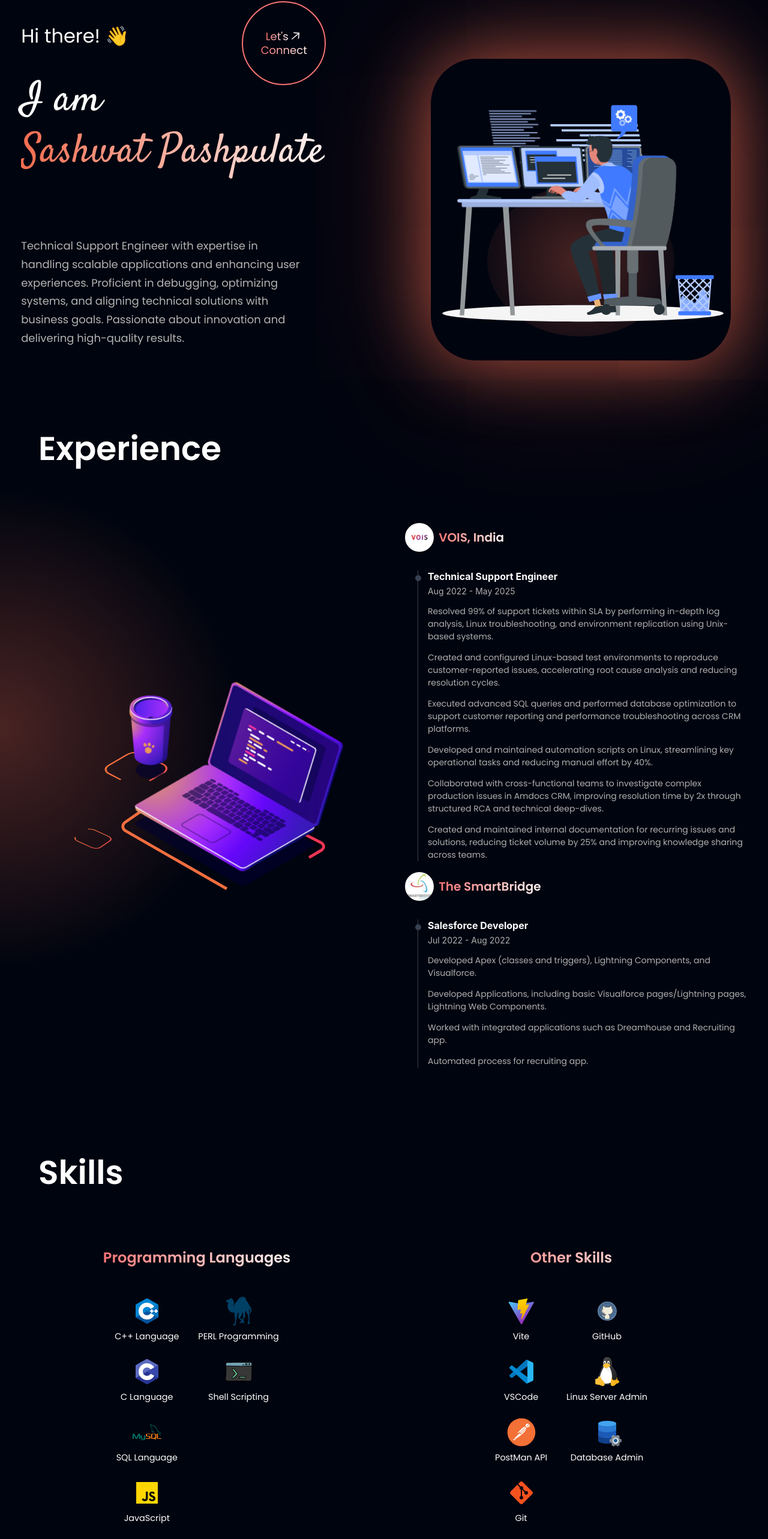
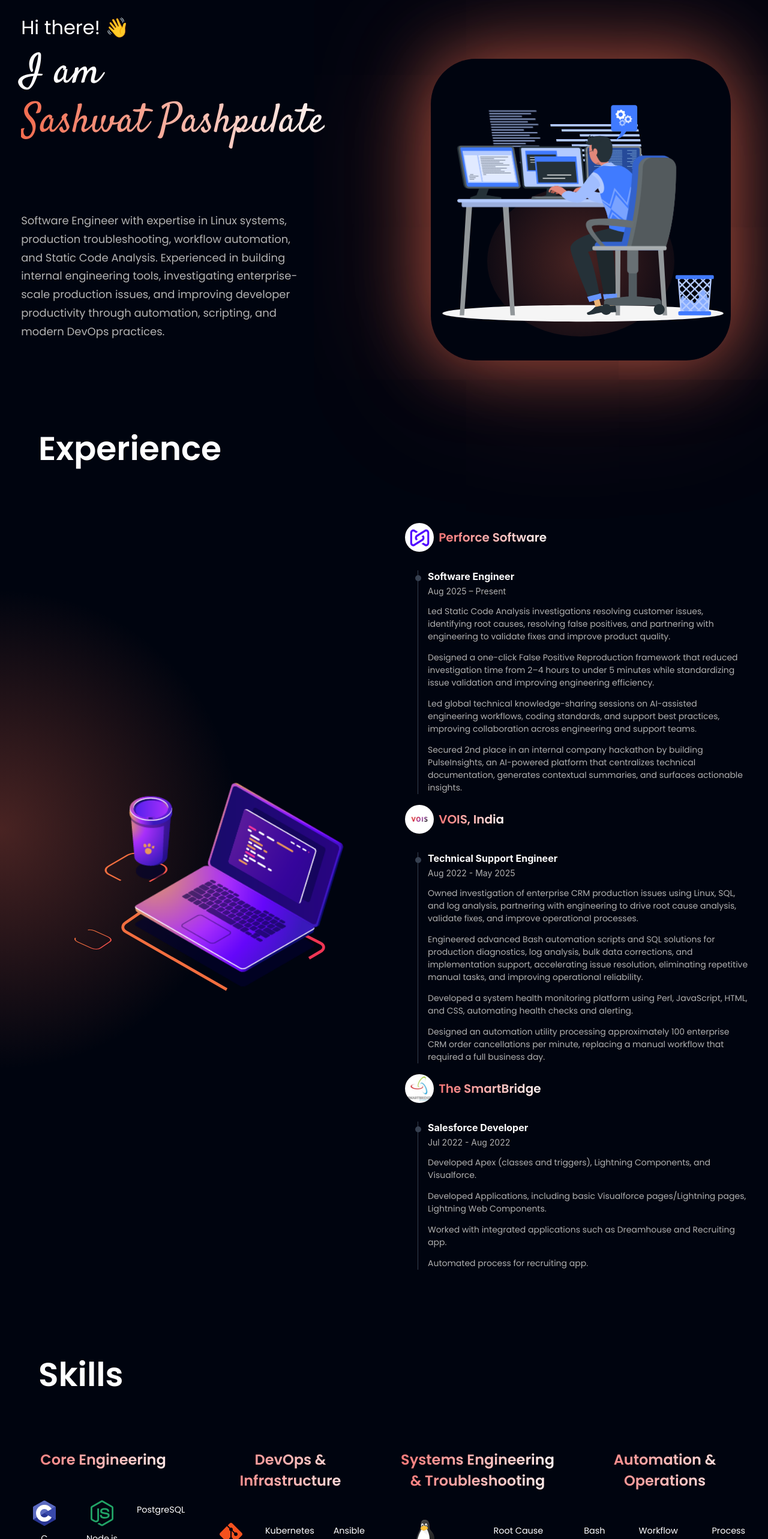
Before and after one commit to SASHWAT12/Portfolio, a React (Create React App) app: page / in a window 1280 px wide. Shown: the part 130-2696 px from the top of the page at 60% size. Built offline with nearby package versions, Linux system fonts and the light colour scheme.

Commit message:
Updating portfolio

```diff
--- a/src/Assets/index.js
+++ b/src/Assets/index.js
@@ -5,29 +5,21 @@ import LinkedInIcon from "./LinkedInIcon.svg";
 import TwitterIcon from "./TwitterIcon.svg";
 import KalingaIcon from "./KalingaIcon.png";
 import SchoolIcon from "./SchoolIcon.png";
-import BootstrapIcon from "./BootstrapIcon.svg";
 import ConsoleIcon from "./ConsoleIcon.png";
 import CppIcon from "./CppIcon.svg";
 import CssIcon from "./CssIcon.svg";
-import DatabaseIcon from "./DatabaseIcon.png";
-import ExpressJsIcon from "./ExpressJsIcon.svg";
 import GitIcon from "./GitIcon.svg";
 import HtmlIcon from "./HtmlIcon.svg";
-import JQueryIcon from "./JQueryIcon.png";
 import JavascriptIcon from "./JavascriptIcon.svg";
 import LinuxIcon from "./LinuxIcon.png";
-import MongoDBIcon from "./MongoDBIcon.png";
 import NodeJsIcon from "./NodeJsIcon.svg";
 import ReactIcon from "./ReactIcon.svg";
 import SQLIcon from "./SQLIcon.svg";
 import PerlIcon from "./PerlIcon.png";
-import TailwindIcon from "./TailwindIcon.svg";
-import ViteIcon from "./ViteIcon.svg";
-import VSCodeIcon from "./VSCodeIcon.svg";
-import PostmanIcon from "./PostmanIcon.svg";
 import CIcon from "./CIcon.svg";
 import VoisIcon from "./VoisIcon.jpeg";
 import SmartbridgeIcon from "./SmartbridgeIcon.jpeg";
+import PerforceIcon from "./Perforce_logo.png";
 import Arcane from "./Arcane.jpg";
 import Dapp from "./Dapp.png";
 import TruffleIcon from "./TruffleIcon.png";
@@ -39,12 +31,11 @@ import Sign from "./Sign.svg";
 
 export {close,menu,Sign};
 
-export const LinkedInLink = "https://www.linkedin.com/in/sashwat-p-1952471b1/";
 export { PassportImage, Arcane, Dapp, GithubIcon };
 export const aboutMe = {
     name: "Sashwat Pashpulate",
-    tagLine: "Senior Executive @ _VOIS | Expertise in C++, React.js and Cloud Technologies",
-    intro: "Technical Support Engineer with expertise in handling scalable applications and enhancing user experiences. Proficient in debugging, optimizing systems, and aligning technical solutions with business goals. Passionate about innovation and delivering high-quality results.",
+    tagLine: "DevOps Engineer | Linux • Automation • CI/CD • Infrastructure as Code",
+    intro: "Software Engineer with expertise in Linux systems, production troubleshooting, workflow automation, and Static Code Analysis. Experienced in building internal engineering tools, investigating enterprise-scale production issues, and improving developer productivity through automation, scripting, and modern DevOps practices.",
     signature: "Made with 💙 by Sashwat Pashpulate"
 }
 export const resumeLink = "https://drive.usercontent.google.com/download?id=1wvXYuCVQcicZZu1yMOmARbfdpCChxVar&export=download";
@@ -95,47 +86,94 @@ export const educationList = [
 
   export const SkillSet = [
     {
-      category: "Programming Languages",
+      category: "Core Engineering",
       skills: [
-        { id: "skill1", icon: CppIcon, name: "C++ Language" },
-        { id: "skill2", icon: CIcon, name: "C Language" },
-        { id: "skill3", icon: SQLIcon, name: "SQL Language" },
-        { id: "skill4", icon: JavascriptIcon, name: "JavaScript" },
-        { id: "skill5", icon: PerlIcon, name: "PERL Programming" },
-        { id: "skill6", icon: ConsoleIcon, name: "Shell Scripting" },
-      ],
+        { id: "core1", icon: CIcon, name: "C" },
+        { id: "core2", icon: CppIcon, name: "C++" },
+        { id: "core3", icon: JavascriptIcon, name: "JavaScript" },
+        { id: "core4", icon: ReactIcon, name: "React" },
+        { id: "core5", icon: NodeJsIcon, name: "Node.js" },
+        { id: "core6", icon: HtmlIcon, name: "HTML" },
+        { id: "core7", icon: CssIcon, name: "CSS" },
+        { id: "core8", icon: SQLIcon, name: "SQL" },
+        { id: "core9", icon: null, name: "PostgreSQL" }
+      ]
     },
     {
-      category: "Web Development",
+      category: "DevOps & Infrastructure",
       skills: [
-        { id: "skill7", icon: HtmlIcon, name: "HTML5" },
-        { id: "skill8", icon: CssIcon, name: "CSS3" },
-        { id: "skill9", icon: ReactIcon, name: "React.js" },
-        { id: "skill10", icon: NodeJsIcon, name: "Node.js" },
-        { id: "skill11", icon: ExpressJsIcon, name: "Express.js" },
-        { id: "skill12", icon: JQueryIcon, name: "JQuery" },
-        { id: "skill13", icon: BootstrapIcon, name: "BootStrap" },
-        { id: "skill14", icon: TailwindIcon, name: "TailWind CSS" },
-        { id: "skill15", icon: MongoDBIcon, name: "MongoDB" },
-      ],
+        { id: "dev1", icon: GitIcon, name: "Git" },
+        { id: "dev2", icon: GithubIcon, name: "GitHub" },
+        { id: "dev3", icon: null, name: "GitLab" },
+        { id: "dev4", icon: null, name: "Docker" },
+        { id: "dev5", icon: null, name: "Kubernetes" },
+        { id: "dev6", icon: null, name: "Jenkins" },
+        { id: "dev7", icon: null, name: "CI/CD" },
+        { id: "dev8", icon: null, name: "Terraform" },
+        { id: "dev9", icon: null, name: "Ansible" },
+        { id: "dev10", icon: null, name: "AWS" },
+        { id: "dev11", icon: null, name: "YAML" }
+      ]
     },
     {
-      category: "Other Skills",
+      category: "Systems Engineering & Troubleshooting",
       skills: [
-        { id: "skill16", icon: ViteIcon, name: "Vite" },
-        { id: "skill17", icon: VSCodeIcon, name: "VSCode" },
-        { id: "skill18", icon: PostmanIcon, name: "PostMan API" },
-        { id: "skill19", icon: GitIcon, name: "Git" },
-        { id: "skill20", icon: GithubIcon, name: "GitHub" },
-        { id: "skill21", icon: LinuxIcon, name: "Linux Server Admin" },
-        { id: "skill22", icon: DatabaseIcon, name: "Database Admin" },
-      ],
+        { id: "sys1", icon: LinuxIcon, name: "Linux" },
+        { id: "sys2", icon: null, name: "XML" },
+        { id: "sys3", icon: null, name: "API Debugging" },
+        { id: "sys4", icon: null, name: "Log Analysis" },
+        { id: "sys5", icon: null, name: "Root Cause Analysis" },
+        { id: "sys6", icon: null, name: "Static Code Analysis" }
+      ]
     },
+    {
+      category: "Automation & Operations",
+      skills: [
+        { id: "auto1", icon: null, name: "Bash" },
+        { id: "auto2", icon: ConsoleIcon, name: "Shell Scripting" },
+        { id: "auto3", icon: null, name: "Python" },
+        { id: "auto4", icon: PerlIcon, name: "Perl" },
+        { id: "auto5", icon: null, name: "Workflow Automation" },
+        { id: "auto6", icon: null, name: "Internal Tooling" },
+        { id: "auto7", icon: null, name: "System Monitoring" },
+        { id: "auto8", icon: null, name: "Production Diagnostics" },
+        { id: "auto9", icon: null, name: "Process Automation" }
+      ]
+    }
   ];
 
 
 
   export const experiences = [
+    {
+      organisation: "Perforce Software",
+      logo: PerforceIcon,
+      link: "https://www.perforce.com/",
+      positions: [
+        {
+          title: "Software Engineer",
+          duration: "Aug 2025 – Present",
+          content: [
+            {
+              text: "Led Static Code Analysis investigations resolving customer issues, identifying root causes, resolving false positives, and partnering with engineering to validate fixes and improve product quality.",
+              link: ""
+            },
+            {
+              text: "Designed a one-click False Positive Reproduction framework that reduced investigation time from 2–4 hours to under 5 minutes while standardizing issue validation and improving engineering efficiency.",
+              link: ""
+            },
+            {
+              text: "Led global technical knowledge-sharing sessions on AI-assisted engineering workflows, coding standards, and support best practices, improving collaboration across engineering and support teams.",
+              link: ""
+            },
+            {
+              text: "Secured 2nd place in an internal company hackathon by building PulseInsights, an AI-powered platform that centralizes technical documentation, generates contextual summaries, and surfaces actionable insights.",
+              link: ""
+            }
+          ]
+        }
+      ]
+    },
     {
       organisation: "VOIS, India",
       logo: VoisIcon,
@@ -146,30 +184,22 @@ export const educationList = [
           duration: "Aug 2022 - May 2025",
           content: [
             {
-              text: "Resolved 99% of support tickets within SLA by performing in-depth log analysis, Linux troubleshooting, and environment replication using Unix-based systems.",
-              link: "",
+              text: "Owned investigation of enterprise CRM production issues using Linux, SQL, and log analysis, partnering with engineering to drive root cause analysis, validate fixes, and improve operational processes.",
+              link: ""
             },
             {
-              text: "Created and configured Linux-based test environments to reproduce customer-reported issues, accelerating root cause analysis and reducing resolution cycles.",
-              link: "",
+              text: "Engineered advanced Bash automation scripts and SQL solutions for production diagnostics, log analysis, bulk data corrections, and implementation support, accelerating issue resolution, eliminating repetitive manual tasks, and improving operational reliability.",
+              link: ""
             },
             {
-              text: "Executed advanced SQL queries and performed database optimization to support customer reporting and performance troubleshooting across CRM platforms.",
-              link: "",
+              text: "Developed a system health monitoring platform using Perl, JavaScript, HTML, and CSS, automating health checks and alerting.",
+              link: ""
             },
             {
-              text: "Developed and maintained automation scripts on Linux, streamlining key operational tasks and reducing manual effort by 40%.",
-              link: "",
-            },
-            {
-              text: "Collaborated with cross-functional teams to investigate complex production issues in Amdocs CRM, improving resolution time by 2x through structured RCA and technical deep-dives.",
-              link: "",
-            },
-            {
-              text: "Created and maintained internal documentation for recurring issues and solutions, reducing ticket volume by 25% and improving knowledge sharing across teams.",
-              link: "",
-            },
-          ],
+              text: "Designed an automation utility processing approximately 100 enterprise CRM order cancellations per minute, replacing a manual workflow that required a full business day.",
+              link: ""
+            }
+          ]
         },
         // {
         //   title: "Graduate Engineer Trainee",
--- a/src/Components/Experience.jsx
+++ b/src/Components/Experience.jsx
@@ -41,11 +41,13 @@ const ExperienceCard = ({ logo, organisation, positions }) => {
       transition={{ duration: 1 }}
     >
       <div className="experience-header">
-        <img
-          src={logo}
-          alt={organisation}
-          className="experience-logo"
-        />
+        {logo && (
+          <img
+            src={logo}
+            alt={organisation}
+            className="experience-logo"
+          />
+        )}
         <h4 className="experience-title">{organisation}</h4>
       </div>
       <ol className="experience-list">
--- a/src/Components/Hero.jsx
+++ b/src/Components/Hero.jsx
@@ -1,5 +1,4 @@
 import React, { useState } from "react";
-import {LetsConnect} from "../Components";
 import Lottie from "react-lottie-player";
 import animationData from "./Lotties/person-coding.json";
 import { aboutMe } from "../Assets";
@@ -27,22 +26,13 @@ const Hero = () => {
       <div className="hero-text">
         <div className="hero-intro">
           <h1 className="hero-greeting">Hi there! 👋</h1>
-          {/* <br /> <br /> <br /> <br /> */}
           <h1 className="hero-name">
             <span className="iam-text">I am </span>
-          </h1>
-          <div className="lets-connect-large">
-            <LetsConnect />
-          </div>
-          <h1 className="hero-name">
+            <br />
             <span className="text-gradient">{aboutMe.name}</span>
           </h1>
         </div>
         <p className="hero-description">{aboutMe.intro}</p>
-      </div>
-
-      <div className="lets-connect-small">
-        <LetsConnect />
       </div>
 
       <div className="hero-animation">
--- a/src/Components/LetsConnect.jsx
+++ /dev/null
@@ -1,29 +0,0 @@
-import React from 'react';
-import './Stylings/LetsConnect.css';
-import arrowUp from '../Assets/arrow-up.svg';
-import { LinkedInLink } from '../Assets';
-
-const LetsConnect = () => (
-
-    <button
-      className="lets-connect-container"
-      onClick={() => window.open(LinkedInLink)}
-    >
-      <div className="lets-connect-inner">
-        <div className="lets-connect-row">
-          <p className="lets-connect-text">
-            Let's
-          </p>
-          <img src={arrowUp} alt="arrow up" className="arrow-icon" />
-        </div>
-        <div className="lets-connect-row">
-          <p className="lets-connect-text">
-            Connect
-          </p>
-        </div>
-      </div>
-    </button>
-  );
-
-
-export default LetsConnect;
--- a/src/Components/Skills.jsx
+++ b/src/Components/Skills.jsx
@@ -4,22 +4,20 @@ import "./Stylings/Skills.css";
 import { SkillSet } from "../Assets";
 
 const Skills = () => {
-    // const categories = ["Programming Languages", "Web Development", "Other Skills"];
-
-  const categories = ["Programming Languages", "Other Skills"];
-
   return (
     <div className="skills-section">
       <h1 className="skills-heading">Skills</h1>
       <div className="skills-grid">
-        {categories.map((category, index) => {
-          const skills = SkillSet.find((set) => set.category === category)?.skills || [];
+        {SkillSet.map((set, index) => {
+          const category = set.category;
+          const skills = set.skills || [];
           const columns = Array.from({ length: Math.ceil(skills.length / 4) }, (_, colIndex) =>
             skills.slice(colIndex * 4, colIndex * 4 + 4)
           );
 
           return (
             <motion.div
+              key={index}
               className="SkillSet"
               initial={{ y: -30, opacity: 0 }}
               whileInView={{ y: 0, opacity: 1 }}
@@ -36,7 +34,9 @@ const Skills = () => {
                         key={skill.id}
                         whileHover={{ scale: 1.1 }}
                       >
-                        <img src={skill.icon} alt={skill.name} className="skill-icon" />
+                        {skill.icon && (
+                          <img src={skill.icon} alt={skill.name} className="skill-icon" />
+                        )}
                         <p className="skill-name">{skill.name}</p>
                       </motion.div>
                     ))}
--- a/src/Components/Stylings/Hero.css
+++ b/src/Components/Stylings/Hero.css
@@ -36,8 +36,8 @@
   font-family: 'Poppins', sans-serif;
   font-weight: 400;
   font-size: 2rem;
-  line-height: 5.5rem;
-  margin-bottom: 4rem;
+  line-height: 1.2;
+  margin-bottom: 1rem;
   text-align: left;
 }
 
@@ -45,8 +45,8 @@
   font-family: 'Satisfy', cursive;
   font-weight: 400;
   font-size: 4rem;
-  line-height: 4rem;
-  margin-top: -2rem;
+  line-height: 1.2;
+  margin-top: 0;
   text-align: left;
   display: inline-block;
 }
@@ -116,33 +116,7 @@
   background: radial-gradient(circle, rgba(242, 108, 79, 0.3), transparent);
 }
 
-.lets-connect-large {
-  margin-left: 23rem;
-  margin-top: -18rem;
-  padding-bottom: 7rem;
-}
-
-@media (min-width: 640px) {
-  .lets-connect-large {
-    display: flex;
-  }
-}
-
-.lets-connect-small {
-  display: block;
-}
-
-@media (min-width: 640px) {
-  .lets-connect-small {
-    display: none;
-  }
-}
-
-.lets-connect-center {
-  display: flex;
-  justify-content: flex-start; /* Ensures alignment to the left */
-  align-items: center;
-}
+/* Let's Connect styles removed */
 
 /* Mobile Version Adjustments */
 @media (max-width: 768px) {
@@ -164,12 +138,14 @@
 
   .hero-greeting {
     font-size: 1.5rem;
-    line-height: 3rem;
-    padding-bottom: 1rem;
+    line-height: 1.2;
+    padding-bottom: 0;
+    margin-bottom: 0.5rem;
   }
 
   .hero-name {
     font-size: 2rem;
+    line-height: 1.2;
   }
 
   .iam-text {
@@ -204,18 +180,5 @@
     bottom: 20px;
   }
 
-  .lets-connect-large {
-    display: none; /* Hide the large "Let's Connect" section on mobile */
-  }
-
-  .lets-connect-small {
-    display: flex;
-    justify-content: center;
-    margin-bottom: 3rem;
-    margin-top: 1.5rem;
-  }
-
-  .lets-connect-center {
-    justify-content: center; /* Center-align the content for mobile */
-  }
+  /* Mobile Let's Connect styles removed */
 }
--- a/src/Components/Stylings/LetsConnect.css
+++ /dev/null
@@ -1,47 +0,0 @@
-/* LetsConnect.css */
-.lets-connect-container {
-  display: flex;
-  justify-content: center;
-  align-items: center;
-  width: 140px;
-  height: 140px;
-  border-radius: 50%;
-  background-color: transparent; /* Transparent to show main page color */
-  border: 2.5px solid #f87474; /* Border color */
-  cursor: pointer;
-}
-
-.lets-connect-inner {
-  display: flex;
-  justify-content: center;
-  align-items: center;
-  flex-direction: column;
-  background-color: inherit; /* Match main page background */
-  width: 100%;
-  height: 100%;
-  border-radius: 50%;
-}
-
-.lets-connect-row {
-  display: flex;
-  justify-content: center; /* Center text horizontally */
-  align-items: center;
-  flex-direction: row;
-}
-
-.lets-connect-text {
-  font-family: "Poppins", sans-serif;
-  font-weight: 500;
-  font-size: 18px;
-  line-height: 23px;
-  color: transparent; /* For text gradient */
-  background: linear-gradient(to right, #f87474, #FEF4F2);
-  -webkit-background-clip: text;
-  background-clip: text;
-  margin: 0;
-}
-
-.arrow-icon {
-  width: 23px;
-  height: 23px;
-}
--- a/src/Components/Stylings/Skills.css
+++ b/src/Components/Stylings/Skills.css
@@ -29,7 +29,7 @@
 /* Category Card */
 .SkillSet {
   margin: 0 auto;
-  flex: 0 1 calc((100% - 4rem) / 3); /* Distributes space evenly for 3 columns */
+  flex: 1 1 calc((100% - 6rem) / 4); /* Dynamically balance columns and allow them to grow */
   max-width: 320px; /* Set a maximum width for the columns */
   min-width: 200px; /* Ensure columns don’t shrink too much */
   text-align: center;
@@ -74,10 +74,7 @@
   color: white;
 }
 
-/* Specific adjustment for Frontend & Backend Development category */
-.skills-grid:nth-of-type(2) .skills-list {
-  gap: 2.5rem;
-}
+/* Specific adjustments removed */
 
 /* Responsive Design */
 @media (max-width: 1024px) {
--- a/src/Components/index.js
+++ b/src/Components/index.js
@@ -2,10 +2,9 @@ import Navbar from './Navbar';
 import Hero from './Hero';
 import ContactMe from './ContactMe';
 import Education from './Education';
-import LetsConnect from './LetsConnect';
 import Skills from './Skills';
 import Experience from './Experience';
 import Projects from './Projects';
 import Loading from './Loading';
 
-export {Navbar,Hero,ContactMe,Education,LetsConnect,Skills,Experience,Projects,Loading};
+export {Navbar,Hero,ContactMe,Education,Skills,Experience,Projects,Loading};
--- a/src/index.css
+++ b/src/index.css
@@ -1,5 +1,10 @@
-body {
+html, body {
   margin: 0;
+  padding: 0;
+  background-color: #00040f;
+  width: 100%;
+  min-height: 100vh;
+  overflow-x: hidden;
   font-family: -apple-system, BlinkMacSystemFont, 'Segoe UI', 'Roboto', 'Oxygen',
     'Ubuntu', 'Cantarell', 'Fira Sans', 'Droid Sans', 'Helvetica Neue',
     sans-serif;
@@ -7,6 +12,13 @@ body {
   -moz-osx-font-smoothing: grayscale;
 }
 
+#root {
+  width: 100%;
+  min-height: 100vh;
+  display: flex;
+  flex-direction: column;
+}
+
 code {
   font-family: source-code-pro, Menlo, Monaco, Consolas, 'Courier New',
     monospace;
```
Also changed, not shown: src/Assets/Perforce_logo.png (added), src/Assets/arrow-up.svg (deleted).
